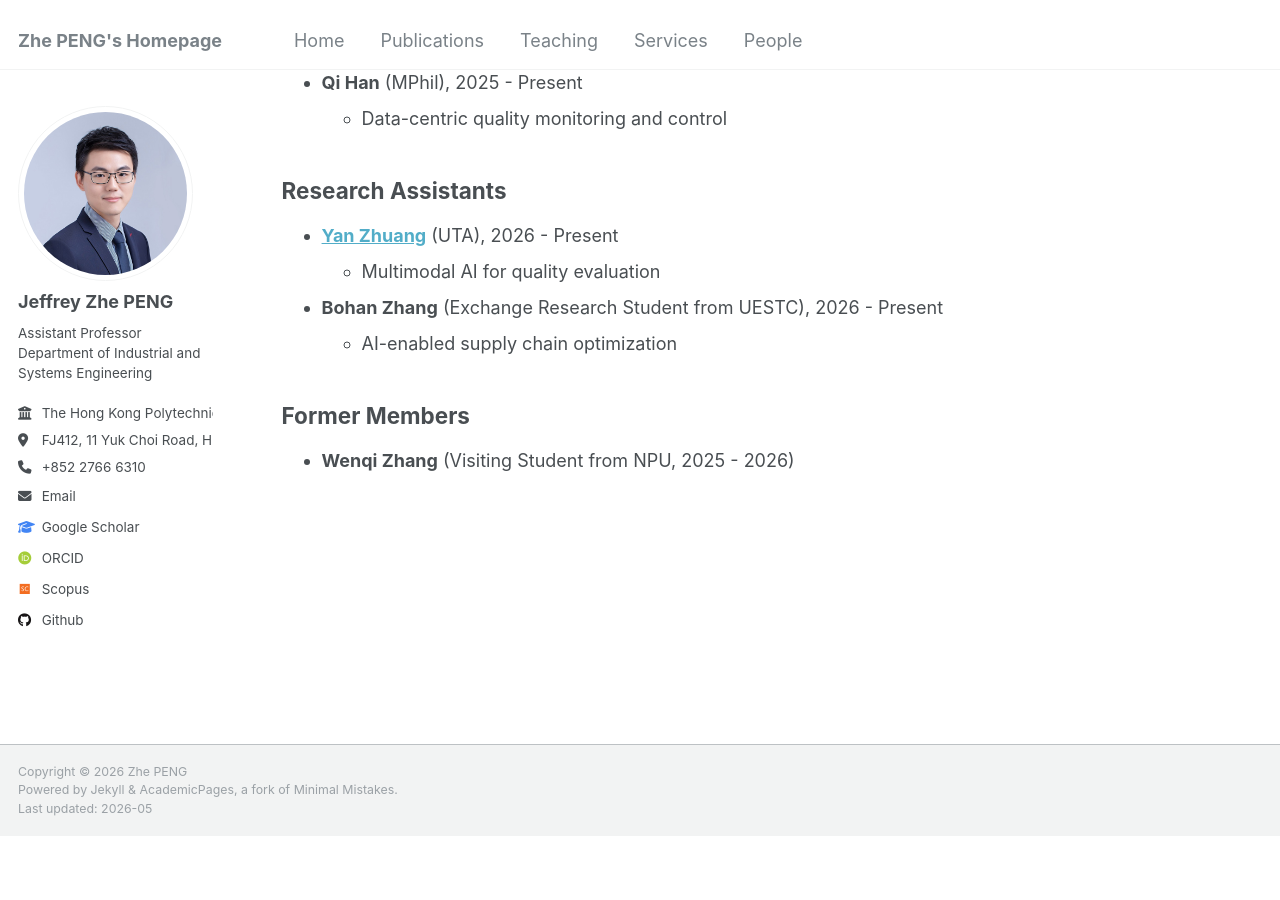
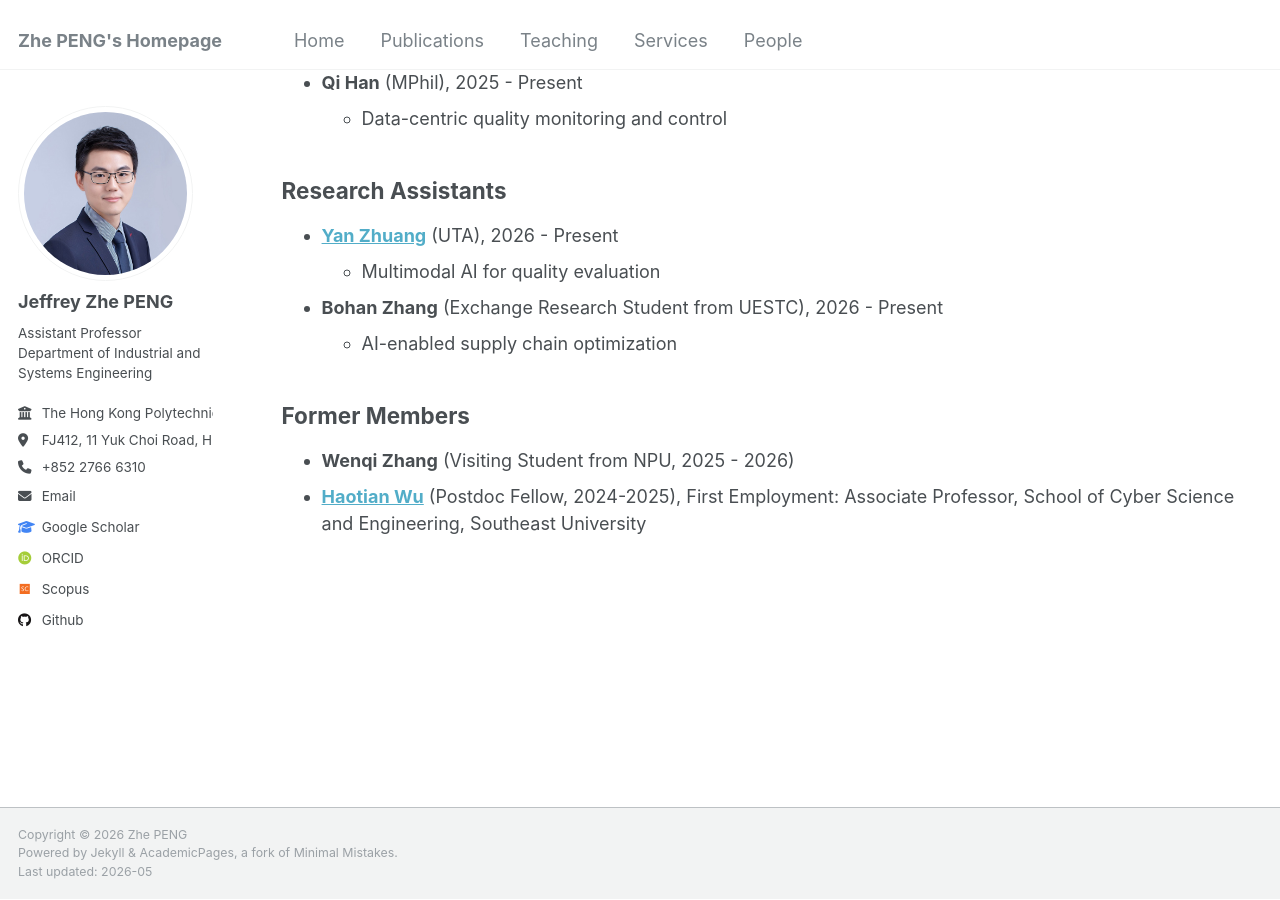
Before and after one commit to PENG-Zhe/peng-zhe.github.io, a Jekyll site: the page built from _pages/people.md, in a window 1280 px wide and 900 px high, scrolled down 967 px. Built offline with Jekyll 4.4.1, drawn with Linux system fonts in a browser that asks for light colours; some web fonts are replaced; before the commit the page ends 1804 px from its top, so only the background shows below that.

Commit message:
Update people.md

```diff
--- a/_pages/people.md
+++ b/_pages/people.md
@@ -63,10 +63,10 @@ layout: archive
 
 ## Former Members
 * **Wenqi Zhang** (Visiting Student from NPU, 2025 - 2026)
+* **[Haotian Wu](https://cyber.seu.edu.cn/wht/list.htm)** (Postdoc Fellow, 2024-2025), First Employment: Associate Professor, School of Cyber Science and Engineering, Southeast University
 
 <!--
 * **[Xin Xie](https://xiexincn.github.io/)** (Postdoc Fellow, 2024-2025), First Employment: Professor, College of Intelligence and Computing, Tianjin University
-* **[Haotian Wu](https://cyber.seu.edu.cn/wht/list.htm)** (Postdoc Fellow, 2024-2025), First Employment:
 * **[Shikun Li](https://imsg.ac.cn/people/lishikun.html)** (Postdoc Fellow, 2024-2025), First Employment:
 * **[Qing Ma](https://scholar.google.com/citations?user=x6QQGQkAAAAJ&hl=en)** (Postdoc Fellow, 2024-2025), Current Employment:
 -->
```
